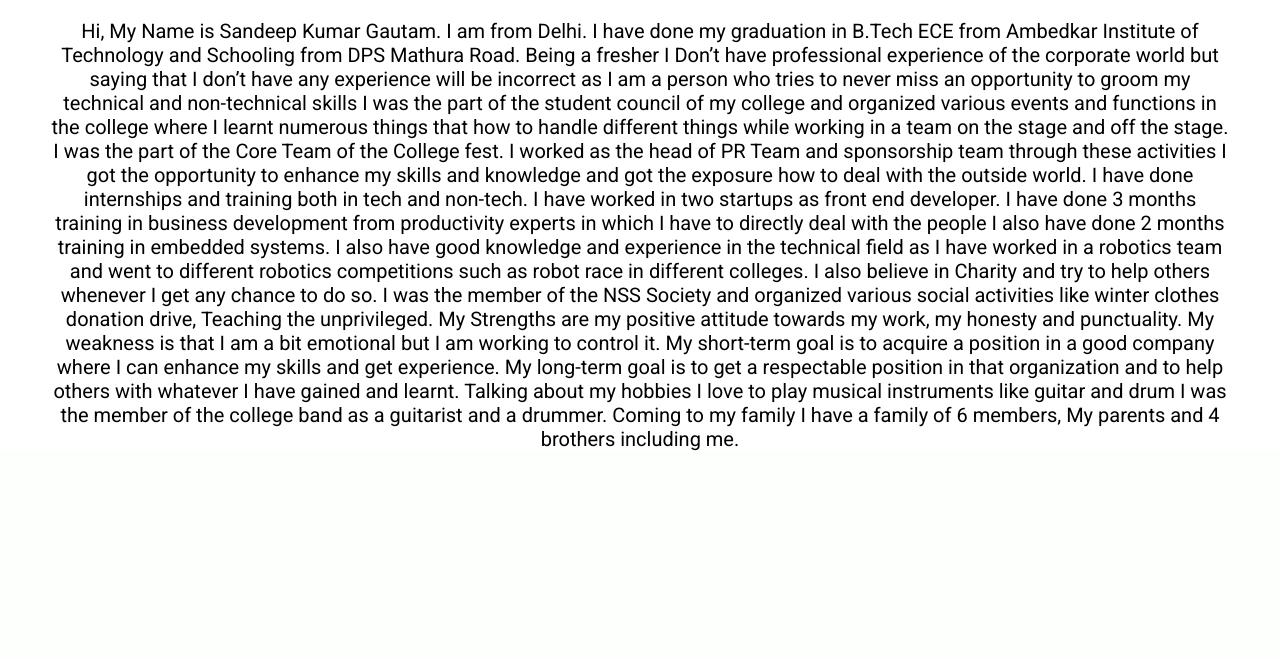
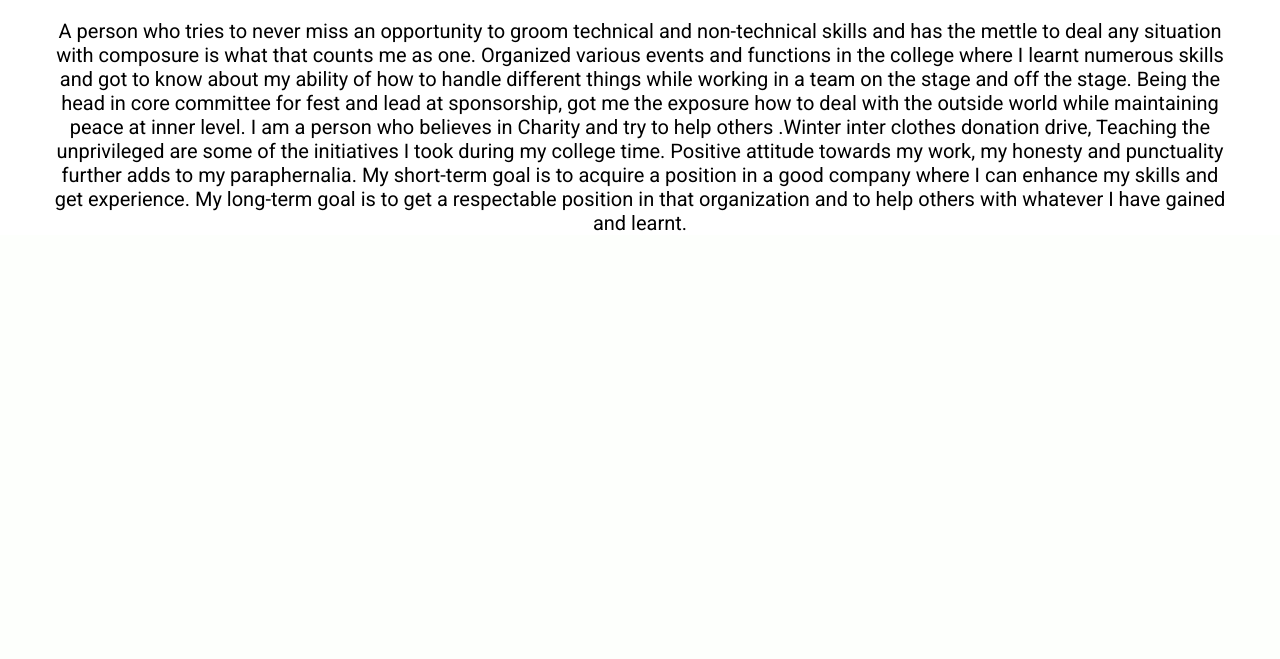
Before and after one commit to sandeep0017/random-1, a plain HTML site: page about.html in a window 1280 px wide. Shown: the part 141-800 px from the top of the page. Drawn offline with Linux system fonts and the light colour scheme; a web font is replaced by a local one.

Commit message:
Update about.html

```diff
--- a/about.html
+++ b/about.html
@@ -32,16 +32,13 @@
 
 <div class="div2">
   <h1 class="abouth1">About</h1>
-  <p class="abouttext">Hi, My Name is Sandeep Kumar Gautam. I am from Delhi. I have done my graduation in B.Tech ECE from Ambedkar Institute of Technology and Schooling from DPS Mathura Road.
-Being a fresher I Don’t have professional experience of the corporate world but saying that I don’t have any experience will be incorrect as I am a person who tries to never miss an opportunity to groom my technical and non-technical skills I was the part of the student council of my college and organized various events and functions in the college where I learnt numerous things that how to handle different things while working in a team on the stage and off the stage. I was the part of the Core Team of the College fest. I worked as the head of PR Team and sponsorship team through these activities I got the opportunity to enhance my skills and knowledge and got the exposure how to deal with the outside world.
-I have done internships and training both in tech and non-tech.  I have worked in two startups as front end developer. I have done 3 months training in business development from productivity experts in which I have to directly deal with the people I also have done 2 months training in embedded systems.
-I also have good knowledge and experience in the technical field as I have worked in a robotics team and went to different robotics competitions such as robot race in different colleges.
-I also believe in Charity and try to help others whenever I get any chance to do so. I was the member of the NSS Society and organized various social activities like winter clothes donation drive, Teaching the unprivileged.
-My Strengths are my positive attitude towards my work, my honesty and punctuality. My weakness is that I am a bit emotional but I am working to control it.
-My short-term goal is to acquire a position in a good company where I can enhance my skills and get experience. My long-term goal is to get a respectable position in that organization and to help others with whatever I have gained and learnt.
-Talking about my hobbies I love to play musical instruments like guitar and drum I was the member of the college band as a guitarist and a drummer.
+  <p class="abouttext">A person who tries to never miss an opportunity to groom technical and non-technical skills and has the mettle to deal any situation with composure is what that counts me as  one.
+Organized various events and functions in the college where I learnt numerous skills and got to know about my ability of  how to handle different things while working in a team on the stage and off the stage.
+Being the head in core committee for fest and lead at sponsorship, got me the exposure how to deal with the outside world while maintaining peace at inner level.
 
-Coming to my family I have a family of 6 members, My parents and 4 brothers including me.</p>
+I am a person who  believes in  Charity and try to help others .Winter inter clothes donation drive, Teaching the unprivileged are some of the initiatives I took during my college time.
+Positive attitude towards my work, my honesty and punctuality further adds to my paraphernalia.
+My short-term goal is to acquire a position in a good company where I can enhance my skills and get experience. My long-term goal is to get a respectable position in that organization and to help others with whatever I have gained and learnt.</p>
 
 
 
```
